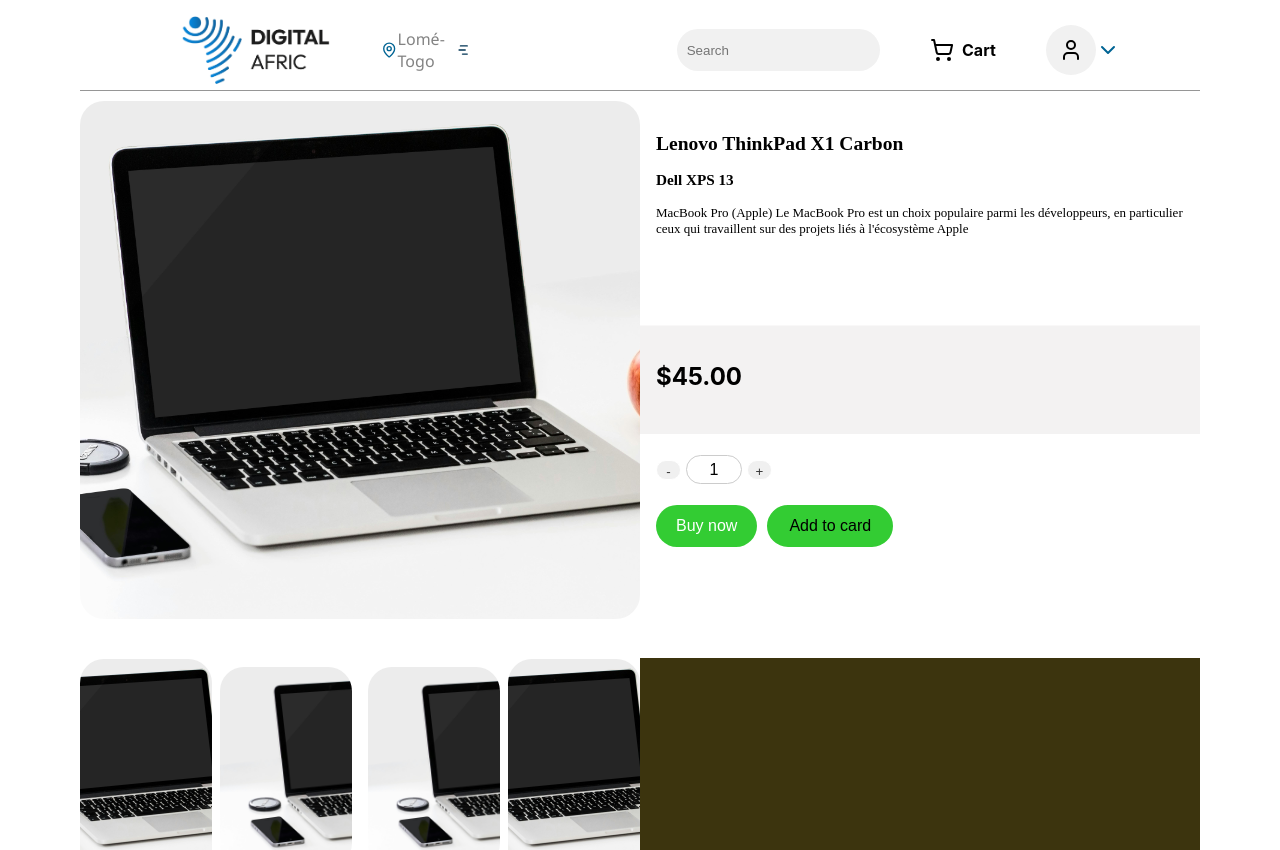
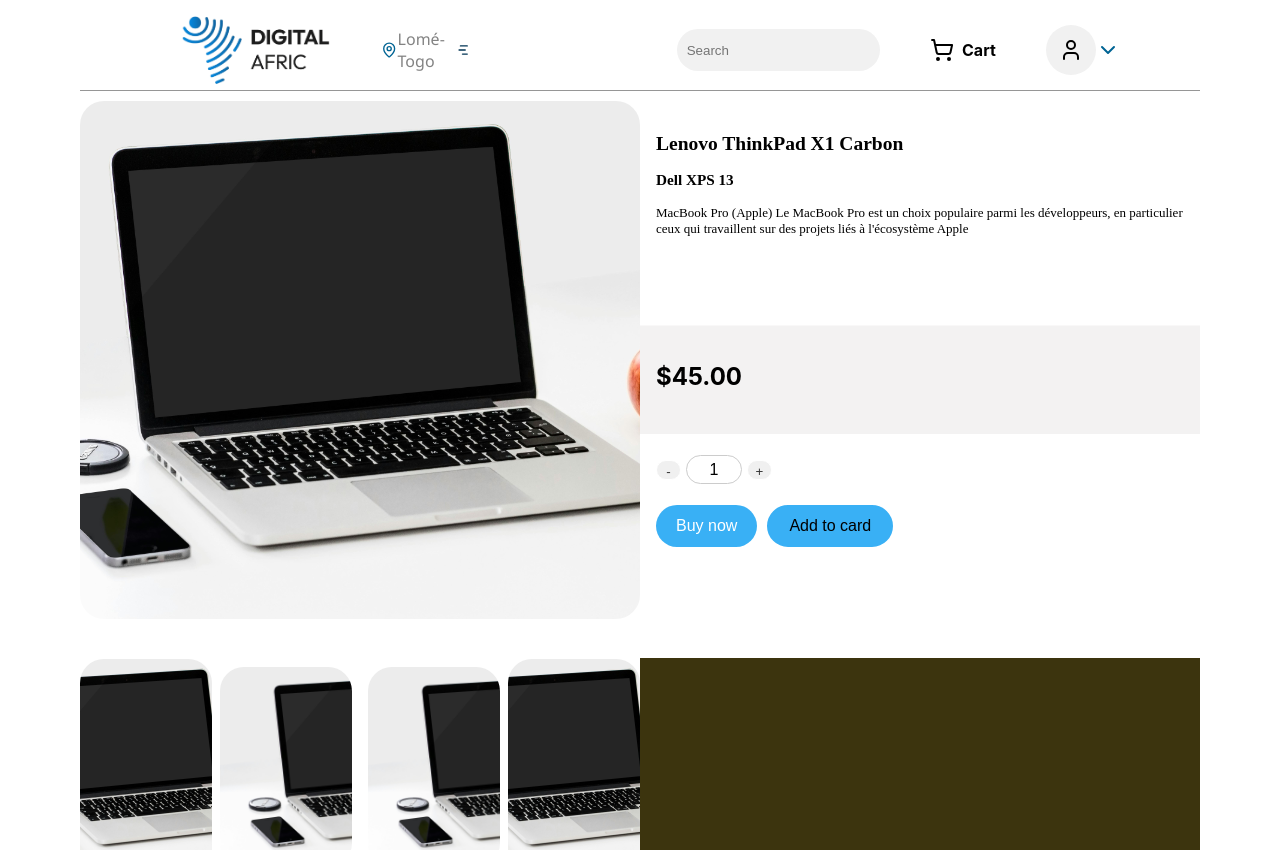
Before and after one commit to Obryan17/DigiAfricApp, a React (Create React App) app: page /details in a window 1280 px wide. Shown: the top 850 px of the page. Built offline with nearby package versions, Linux system fonts and the light colour scheme.

Commit message:
Details page

```diff
--- a/src/Components/styles/Details.module.css
+++ b/src/Components/styles/Details.module.css
@@ -113,11 +113,11 @@
     border-radius: 3vh;
     cursor: pointer;
     transition: background-color 0.3s, color 0.3s;
-    background-color: #33cc33;
+    background-color: #39b0f5;
     color: white;
 }
 .buyNow_btn :hover{
-    background-color: #28a428;
+    background-color: #39b0f5;
 }
 .Add_btn{
     padding: 10px 20px;
@@ -126,11 +126,11 @@
     border-radius: 3vh;
     cursor: pointer;
     transition: background-color 0.3s, color 0.3s;
-    background-color: #33cc33;
-    border: 2px solid #33cc33;
+    background-color: #39b0f5;
+    border: 2px solid #39b0f5;
 }
 .Add_btn :hover{
-    background-color: #33cc33;
+    background-color: #39b0f5;
     color: white;
 }
 
```
